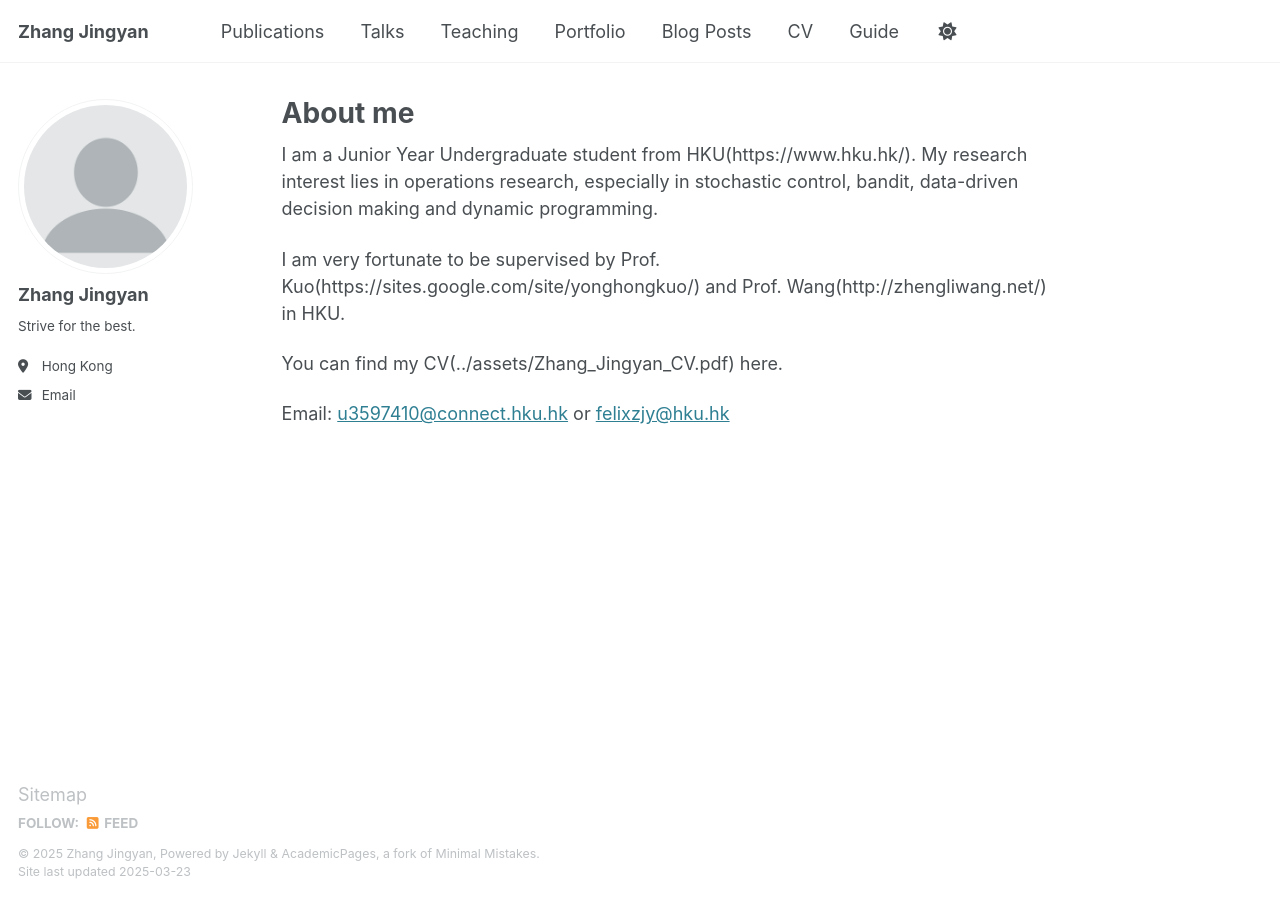
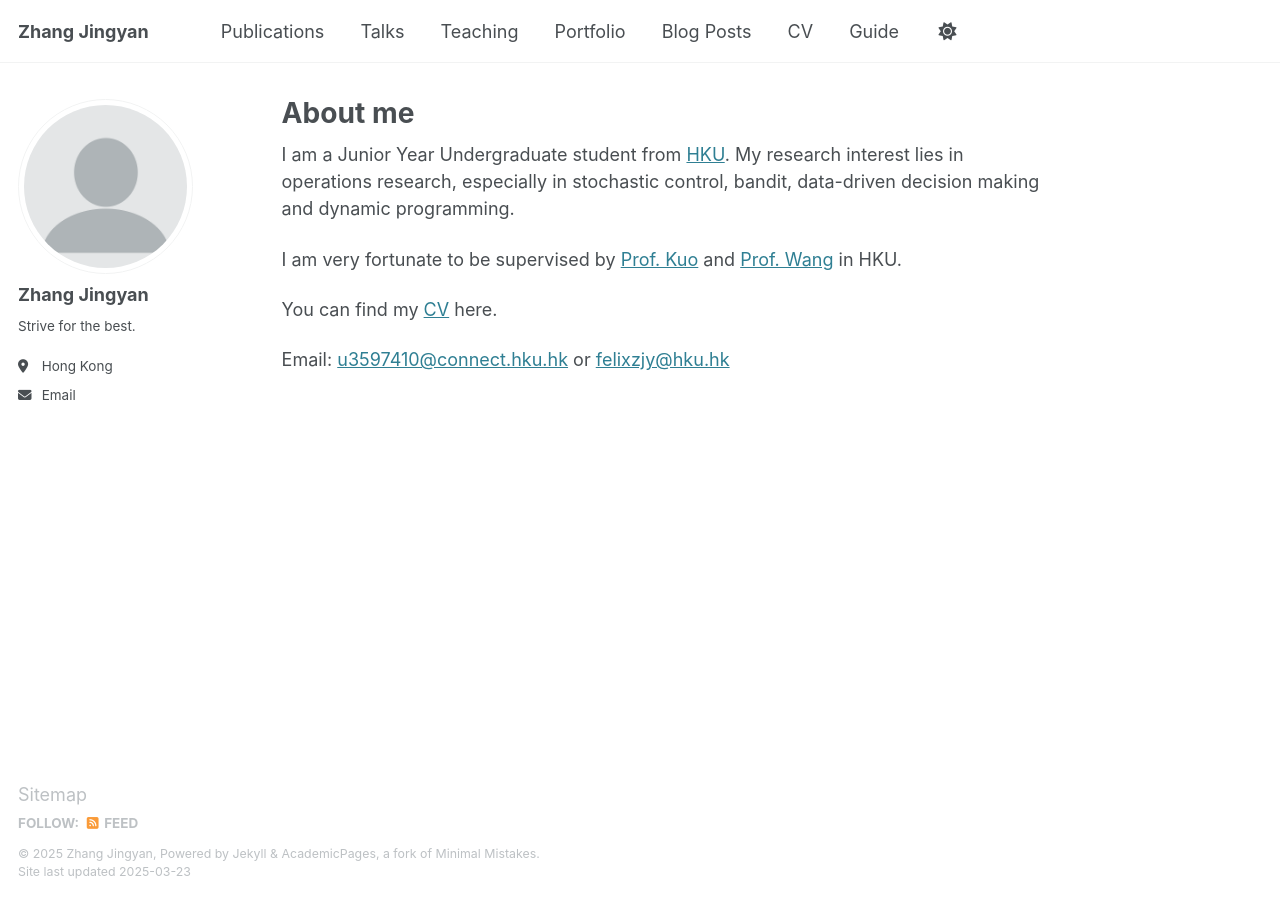
Before and after one commit to zjy-Felix/Felix, a Jekyll site: the page built from _pages/about.md, in a window 1280 px wide. Built offline with Jekyll 4.4.1, drawn with Linux system fonts in a browser that asks for light colours.

Commit message:
Update about.md

```diff
--- a/_pages/about.md
+++ b/_pages/about.md
@@ -7,10 +7,10 @@ redirect_from:
   - /about.html
 ---
 
-I am a Junior Year Undergraduate student from HKU(https://www.hku.hk/). My research interest lies in operations research, especially in stochastic control, bandit, data-driven decision making and dynamic programming.
+I am a Junior Year Undergraduate student from [HKU](https://www.hku.hk/). My research interest lies in operations research, especially in stochastic control, bandit, data-driven decision making and dynamic programming.
 
-I am very fortunate to be supervised by Prof. Kuo(https://sites.google.com/site/yonghongkuo/) and Prof. Wang(http://zhengliwang.net/) in HKU.
+I am very fortunate to be supervised by [Prof. Kuo](https://sites.google.com/site/yonghongkuo/) and [Prof. Wang](http://zhengliwang.net/) in HKU.
 
-You can find my CV(../assets/Zhang_Jingyan_CV.pdf) here.
+You can find my [CV](../assets/Zhang_Jingyan_CV.pdf) here.
 
 Email: [u3597410@connect.hku.hk](mailto:u3597410@connect.hku.hk) or [felixzjy@hku.hk](mailto:felixzjy@hku.hk)
```
